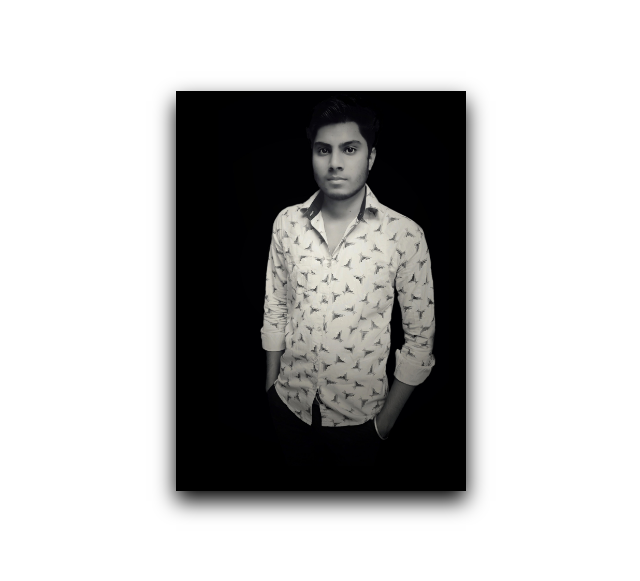
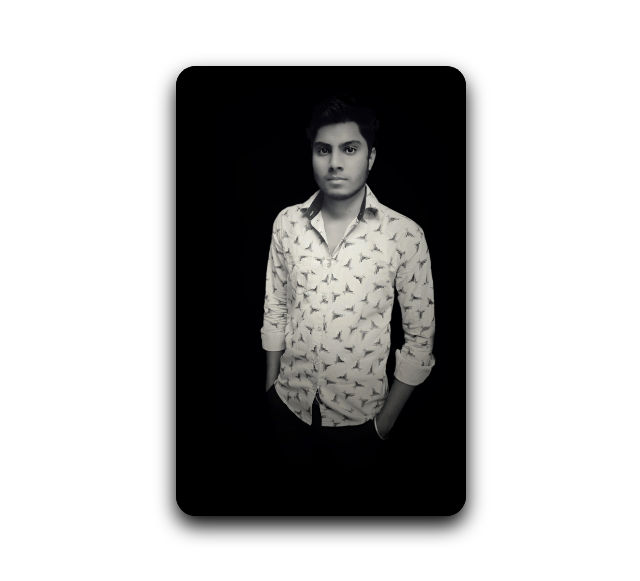
Before and after one commit to DeveVivek/Profile-Card, a plain HTML site: page index.html in a window 1280 px wide. Shown: the part 109-690 px from the top of the page, without its empty margins (319-959 px from the left). Drawn offline with Linux system fonts and the light colour scheme.

Commit message:
second commit

```diff
--- a/index.html
+++ b/index.html
@@ -26,10 +26,11 @@
       .main-container {
         position: relative;
         width: 290px;
-        height: 400px;
+        height: 450px;
         background: #121212;
         box-shadow: 0 10px 20px rgba(0, 0, 0, 4);
         overflow: hidden;
+        border-radius: 20px;
       }
 
       .main-container::after {
@@ -101,7 +102,7 @@
           <p>Web Developer</p>
         </div>
         <div class="links">
-          <a href=""><i class="fa fa-instagram" aria-hidden="true"></i></i></a>
+          <a href="https://www.instagram.com/vivekkumar_._/"><i class="fa fa-instagram" aria-hidden="true"></i></i></a>
           <a href="https://www.linkedin.com/in/vivek-kumar-27a875233"><i class="fa fa-linkedin" aria-hidden="true"></i></a>
           <a href="https://github.com/DeveVivek"><i class="fa fa-github" aria-hidden="true"></i></a>
         </div>
```
